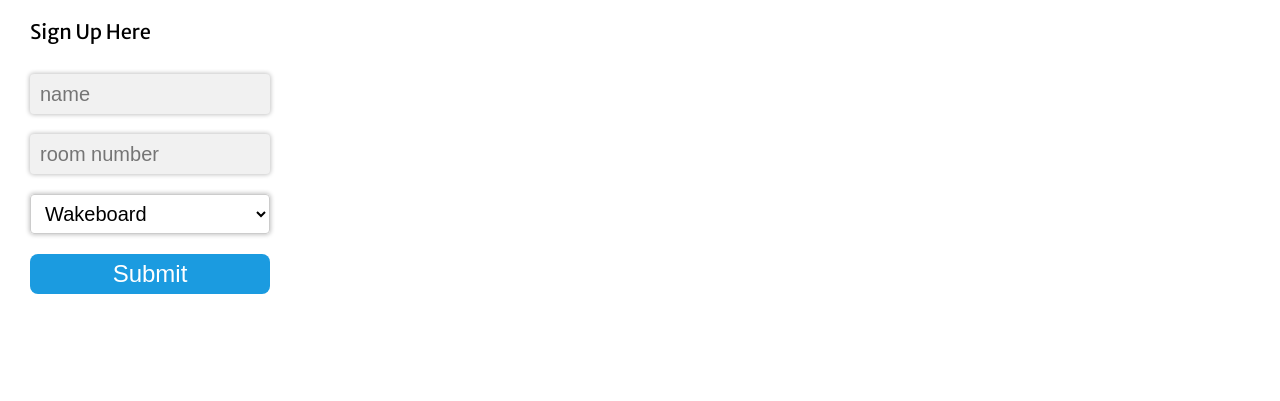
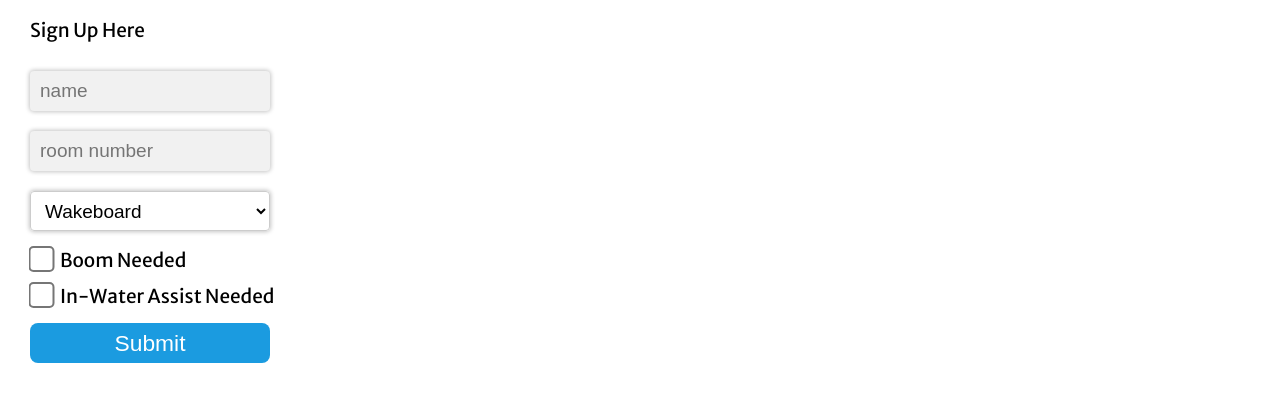
Before and after one commit to calvinstudebaker/ski-dock-shuffle, a website: page index.html in a window 1280 px wide. Shown: the part 91-492 px from the top of the page. Drawn offline with nearby package versions, Linux system fonts and the light colour scheme.

Commit message:
checkboxes

```diff
--- a/general.css
+++ b/general.css
@@ -36,7 +36,19 @@ span.logo{
 
 div.content{
 	margin-left: 30px;
-	font-size: 20px;
+	font-size: 19px;
+}
+
+input{
+  margin: 10px 0 10px 0;
+}
+
+input[type="checkbox"]{
+  -webkit-transform: scale(2);
+  height: 16px;
+  background-color: #1B9BE0;
+  margin-right: 12px;
+  margin-left: 5px;
 }
 
 input[type="text"] {
@@ -47,7 +59,6 @@ input[type="text"] {
   box-sizing: border-box;
   color: #000000;
   height: 40px;
-  margin: 10px 0 10px 0;
   padding-left: 10px;
   padding-right: 10px;
   font-size: 100%;
@@ -63,7 +74,6 @@ input[type="submit"]{
   border: 0px;
   font-size: 120%;
   color:#ffffff;
-  margin: 10px 0 10px 0;
   background: #1B9BE0;
 }
 
@@ -90,6 +100,10 @@ input[type="submit"]:active {
 
 .topBarButton:hover{
   background: #4DCDFF;
+}
+
+.topBarButton:active {
+  box-shadow: inset 0 0 10px #000000;
 }
 
 input.highlighted{
--- a/index.html
+++ b/index.html
@@ -27,6 +27,8 @@
    				<option value="tube">Tube</option>
    				<option value="barefoot">Barefoot</option>
    			</select><br>
+   			<input type="checkbox" id="boom" value="Boom">Boom Needed<br>
+   			<input type="checkbox" id="assist" value="Assist">In-Water Assist Needed<br>
     		<input type="submit" value="Submit" id="submit"><br>
 		</form>
   		</div>
```
